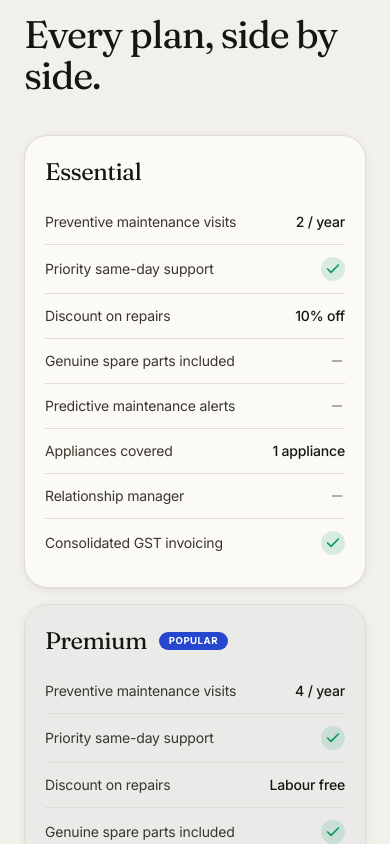
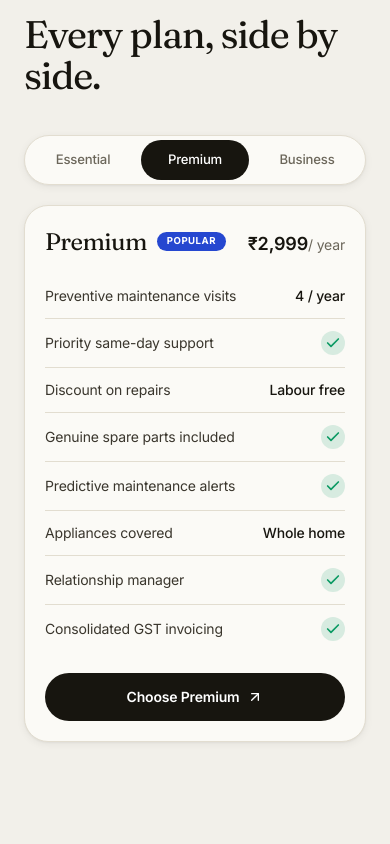
Before and after one commit to Tanveersultana125/24X7services, a Next.js app: page /plans in a window 390 px wide. Shown: the part 2060-2904 px from the top of the page. Built offline with nearby package versions, Linux system fonts and the light colour scheme.

Commit message:
Turn the mobile plan comparison into a tap-to-switch card

```diff
--- a/src/components/site/PlansCompare.tsx
+++ b/src/components/site/PlansCompare.tsx
@@ -1,14 +1,20 @@
 "use client";
 
+import { useState } from "react";
 import { motion } from "framer-motion";
-import { Check, Minus } from "lucide-react";
+import { Check, Minus, ArrowUpRight } from "lucide-react";
 import { Kicker } from "./TextReveal";
-import { cn } from "@/lib/utils";
+import { AMC_PLANS } from "@/lib/data";
+import { formatINR, cn } from "@/lib/utils";
 
-const PLANS = ["Essential", "Premium", "Business"];
+const ease = [0.16, 1, 0.3, 1] as const;
+
+/** Index of the plan we badge as popular, within AMC_PLANS. */
 const POPULAR = 1;
 
 type Cell = boolean | string;
+
+/** Each `values` tuple is ordered to match AMC_PLANS — essential, premium, business. */
 const ROWS: { label: string; values: [Cell, Cell, Cell] }[] = [
   { label: "Preventive maintenance visits", values: ["2 / year", "4 / year", "8 / year"] },
   { label: "Priority same-day support", values: [true, true, "4-hour SLA"] },
@@ -46,6 +52,9 @@ function PopularBadge({ className }: { className?: string }) {
 }
 
 export function PlansCompare() {
+  const [active, setActive] = useState(POPULAR);
+  const plan = AMC_PLANS[active];
+
   return (
     <section className="py-14 sm:py-20">
       <div className="mx-auto max-w-[92rem] px-6 sm:px-10">
@@ -54,38 +63,69 @@ export function PlansCompare() {
           Every plan, side by side.
         </h2>
 
-        {/* Below lg the four-column table can't fit a phone, so each plan becomes
-            its own card with the same rows read top to bottom. */}
-        <div className="mt-10 space-y-4 lg:hidden">
-          {PLANS.map((plan, col) => (
-            <motion.div
-              key={plan}
-              initial={{ opacity: 0, y: 16 }}
-              whileInView={{ opacity: 1, y: 0 }}
-              viewport={{ once: true }}
-              transition={{ duration: 0.5, delay: col * 0.06 }}
-              className={cn(
-                "rounded-[1.5rem] border bg-surface p-5 shadow-premium-sm sm:p-6",
-                col === POPULAR ? "border-royal-bright/40 bg-royal-bright/[0.04]" : "border-border",
+        {/* Below lg a four-column table can't fit a phone, and stacking all three
+            plans would repeat every label three times — so you pick one instead. */}
+        <div className="mt-10 lg:hidden">
+          <div className="flex items-center gap-1 rounded-full border border-border bg-surface p-1 shadow-premium-sm">
+            {AMC_PLANS.map((p, i) => {
+              const on = i === active;
+              return (
+                <button
+                  key={p.id}
+                  onClick={() => setActive(i)}
+                  aria-pressed={on}
+                  className="relative flex-1 rounded-full px-2 py-2.5 text-[0.82rem] font-medium transition-colors"
+                >
+                  {on && (
+                    <motion.span
+                      layoutId="compare-tab"
+                      className="absolute inset-0 rounded-full bg-ink"
+                      transition={{ duration: 0.35, ease }}
+                    />
                   )}
-            >
-              <div className="flex items-center gap-3">
-                <p className="font-display text-2xl tracking-tight">{plan}</p>
-                {col === POPULAR && <PopularBadge />}
+                  <span className={cn("relative", on ? "text-white" : "text-muted")}>{p.name}</span>
+                </button>
+              );
+            })}
           </div>
 
-              <dl className="mt-3 divide-y divide-hairline">
+          <div className="mt-5 rounded-[1.5rem] border border-border bg-surface p-5 shadow-premium-sm sm:p-6">
+            <div className="flex flex-wrap items-baseline justify-between gap-x-4 gap-y-2">
+              <div className="flex items-center gap-2.5">
+                <p className="font-display text-2xl tracking-tight">{plan.name}</p>
+                {active === POPULAR && <PopularBadge />}
+              </div>
+              <p className="text-lg font-semibold">
+                {formatINR(plan.price)}
+                <span className="text-sm font-normal text-muted">{plan.period}</span>
+              </p>
+            </div>
+
+            <dl className="mt-4 divide-y divide-hairline">
               {ROWS.map((row) => (
                 <div key={row.label} className="flex items-center justify-between gap-5 py-3">
                   <dt className="text-sm text-ink-soft">{row.label}</dt>
-                    <dd className="flex shrink-0 justify-end text-right">
-                      <Value v={row.values[col]} />
-                    </dd>
+                  {/* re-keyed on the plan so each value animates in on switch */}
+                  <motion.dd
+                    key={active}
+                    initial={{ opacity: 0, y: 5 }}
+                    animate={{ opacity: 1, y: 0 }}
+                    transition={{ duration: 0.28, ease }}
+                    className="flex shrink-0 justify-end text-right"
+                  >
+                    <Value v={row.values[active]} />
+                  </motion.dd>
                 </div>
               ))}
             </dl>
-            </motion.div>
-          ))}
+
+            <a
+              href={`/book?amc=${plan.id}`}
+              className="mt-5 flex h-12 w-full items-center justify-center gap-2 rounded-full bg-ink text-sm font-semibold text-white transition-opacity hover:opacity-90"
+            >
+              Choose {plan.name} <ArrowUpRight className="size-4" />
+            </a>
+          </div>
         </div>
 
         {/* lg and up: the real side-by-side table */}
@@ -93,10 +133,10 @@ export function PlansCompare() {
           {/* header */}
           <div className="grid grid-cols-[1.6fr_1fr_1fr_1fr] items-end gap-4 border-b border-border pb-5">
             <span className="text-sm font-medium text-muted">What&apos;s included</span>
-            {PLANS.map((p, col) => (
-              <div key={p} className="text-center">
+            {AMC_PLANS.map((p, col) => (
+              <div key={p.id} className="text-center">
                 {col === POPULAR && <PopularBadge className="mb-2" />}
-                <p className="font-display text-xl tracking-tight">{p}</p>
+                <p className="font-display text-xl tracking-tight">{p.name}</p>
               </div>
             ))}
           </div>
```
Lines whose indentation alone changed are shown as unchanged.
